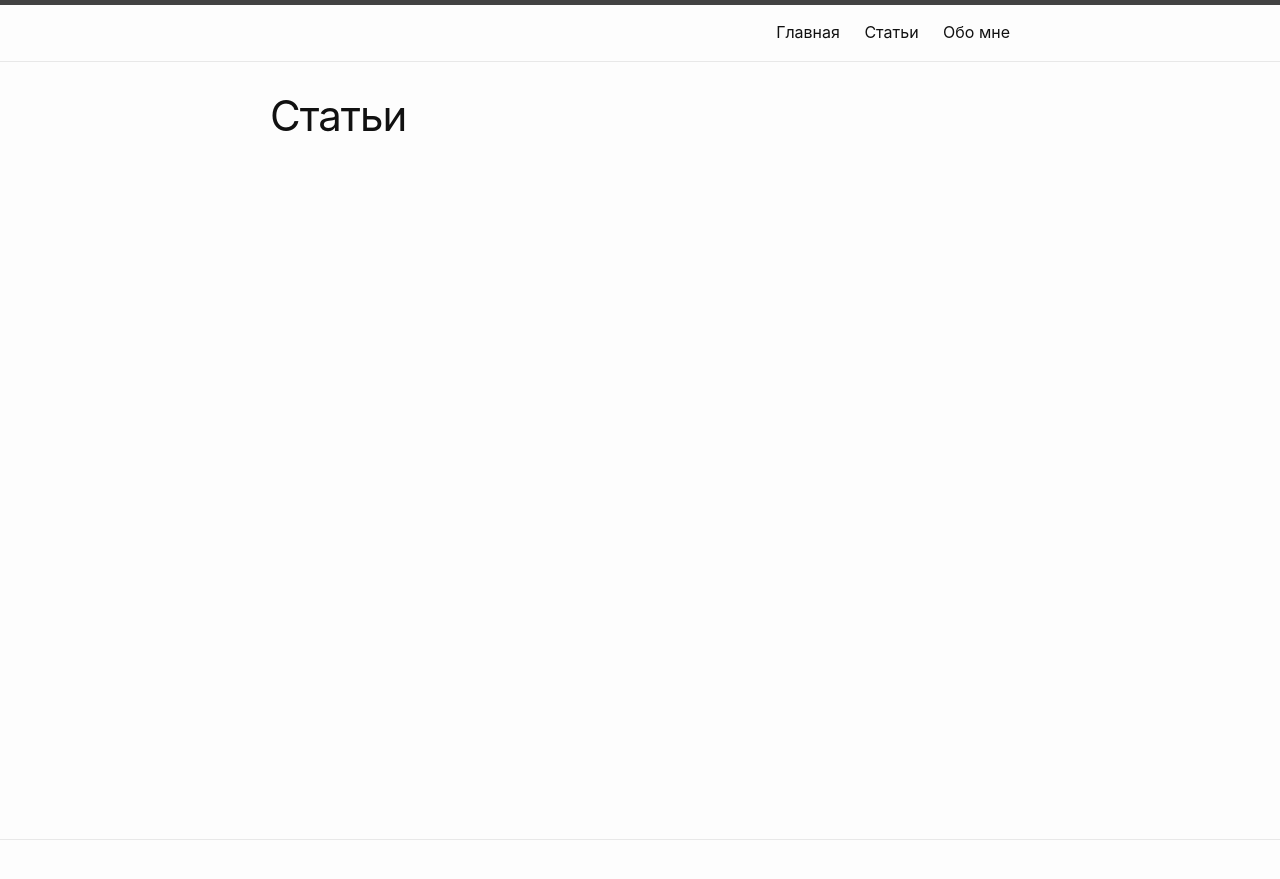
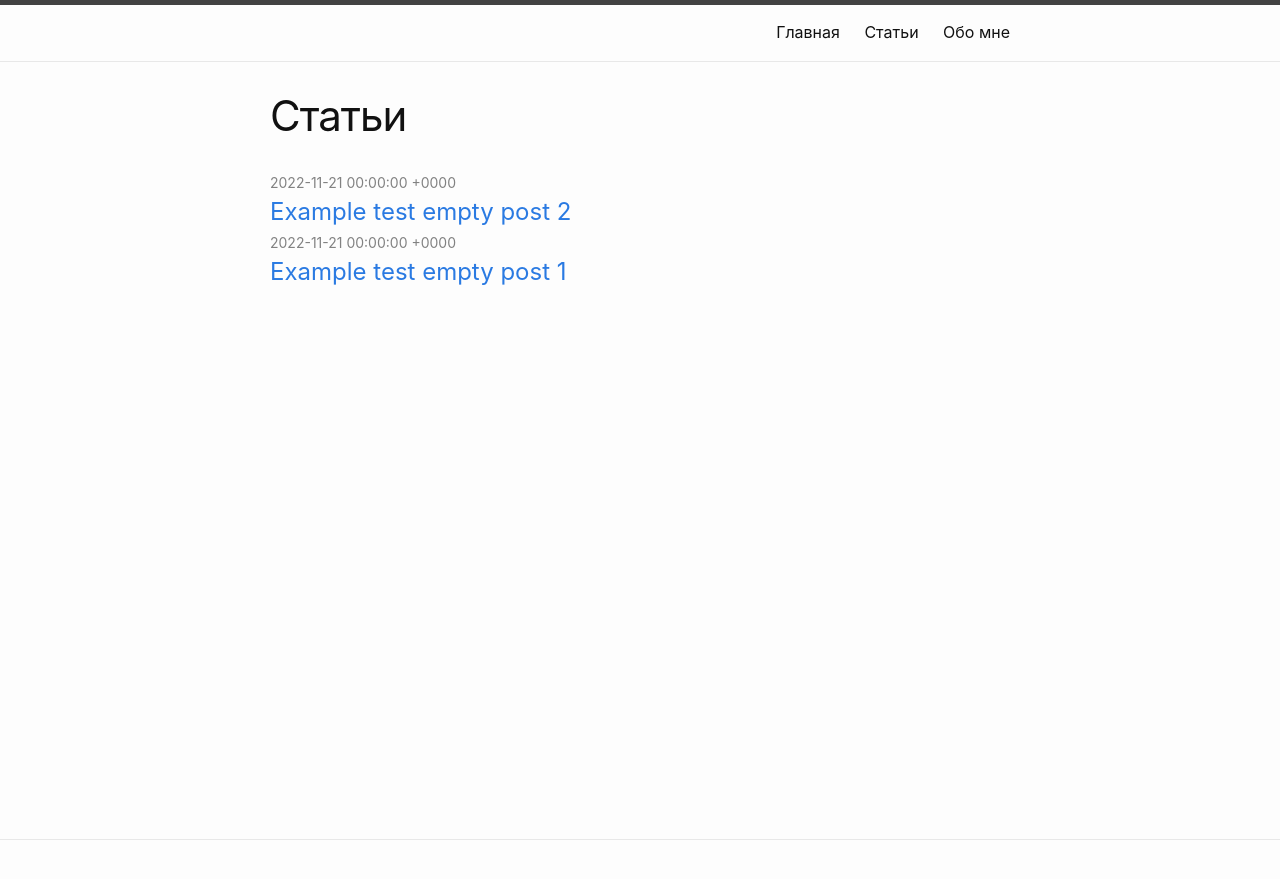
Before and after one commit to Enigma0960/enigma0960.github.io, a Jekyll site: the page built from posts.html, in a window 1280 px wide. Shown: the top 879 px of the page. Built offline with Jekyll 4.4.1, drawn with Linux system fonts in a browser that asks for light colours.

Commit message:
Add post pages

```diff
--- a/_includes/header.html
+++ b/_includes/header.html
@@ -11,7 +11,7 @@
             </label>
             <div class="trigger">
                 {%- assign index_page = site.pages | where: "name", "index.md" | first -%}
-                {%- assign posts_page = site.pages | where: "name", "posts.md" | first -%}
+                {%- assign posts_page = site.pages | where: "name", "posts.html" | first -%}
                 {%- assign about_page = site.pages | where: "name", "about.md" | first -%}
 
                 <a class="page-link" href="{{ index_page.url | relative_url }}">{{ index_page.title | escape }}</a>
--- /dev/null
+++ b/_posts/2022-11-21-example-empty-post-1.md
@@ -0,0 +1,7 @@
+---
+layout: post
+title: "Example test empty post 1"
+categories: misc
+---
+
+# Example test empty post 1
--- /dev/null
+++ b/_posts/2022-11-21-example-empty-post-2.md
@@ -0,0 +1,7 @@
+---
+layout: post
+title: "Example test empty post 2"
+categories: misc
+---
+
+# Example test empty post 2
--- /dev/null
+++ b/posts.html
@@ -0,0 +1,18 @@
+---
+layout: page
+title: Статьи
+permalink: /post/
+---
+
+{% if site.paginate %}
+    {% assign posts = paginator.posts %}
+{% else %}
+    {% assign posts = site.posts %}
+{% endif %}
+
+{%- for post in posts -%}
+<span class="post-meta">{{ post.date | date: date_format }}</span>
+<a class="post-link" href="{{ post.url | relative_url }}">
+    {{ post.title | escape }}
+</a>
+{%- endfor -%}
```
Also changed, not shown: _layouts/post.html (added, +32 -0 lines), posts.md (deleted, +0 -5 lines).
